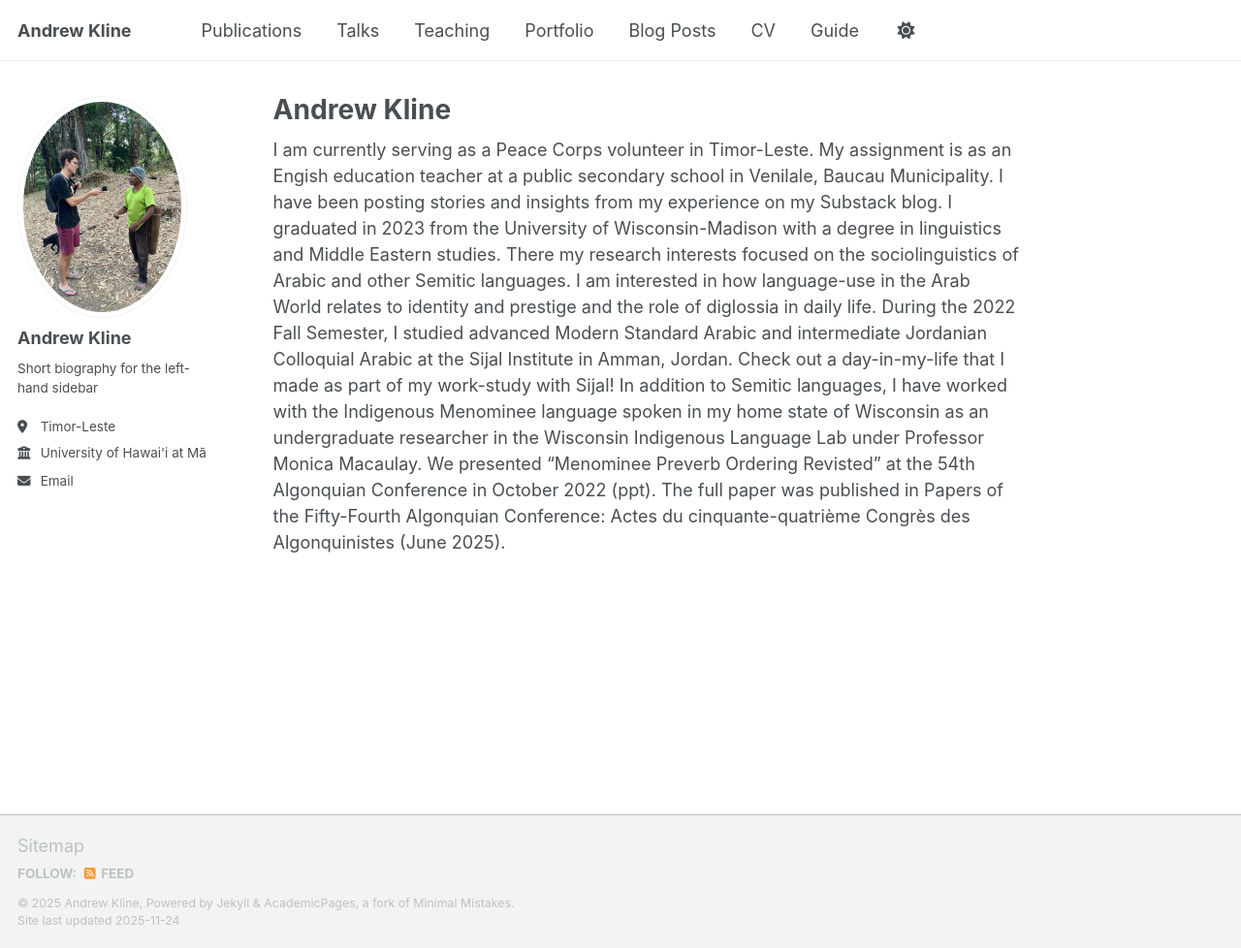
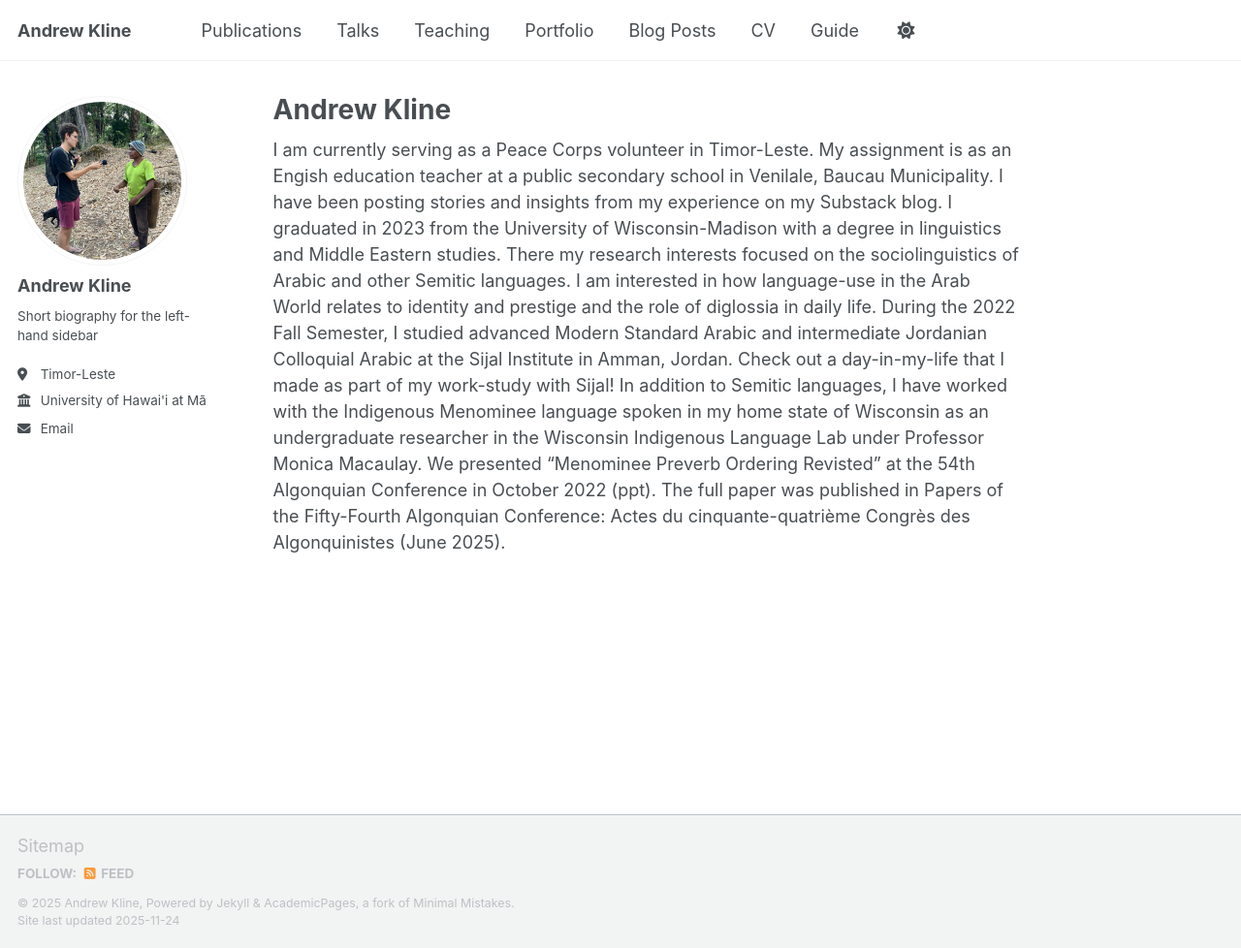
Before and after one commit to andrewlkline/andrewlkline.github.io, a Jekyll site: the page built from _pages/about.md, in a window 1280 px wide and 978 px high. Shown: the whole window at 97% size. Built offline with Jekyll 4.4.1, drawn with Linux system fonts in a browser that asks for light colours; a script that is not in the unit is left out.

Commit message:
Update _sidebar.scss

```diff
--- a/_sass/layout/_sidebar.scss
+++ b/_sass/layout/_sidebar.scss
@@ -94,8 +94,10 @@
   }
 
   img {
-    max-width: 175px;
-    border-radius: 50%;
+    width: 175px;        /* Forces a fixed width */
+    height: 175px;       /* Forces the same height so it is a square */
+    object-fit: cover;   /* Crops the photo so you don't look squished */
+    border-radius: 50%;  /* Makes the square into a circle */
 
     @include breakpoint($large) {
       padding: 5px;
```
